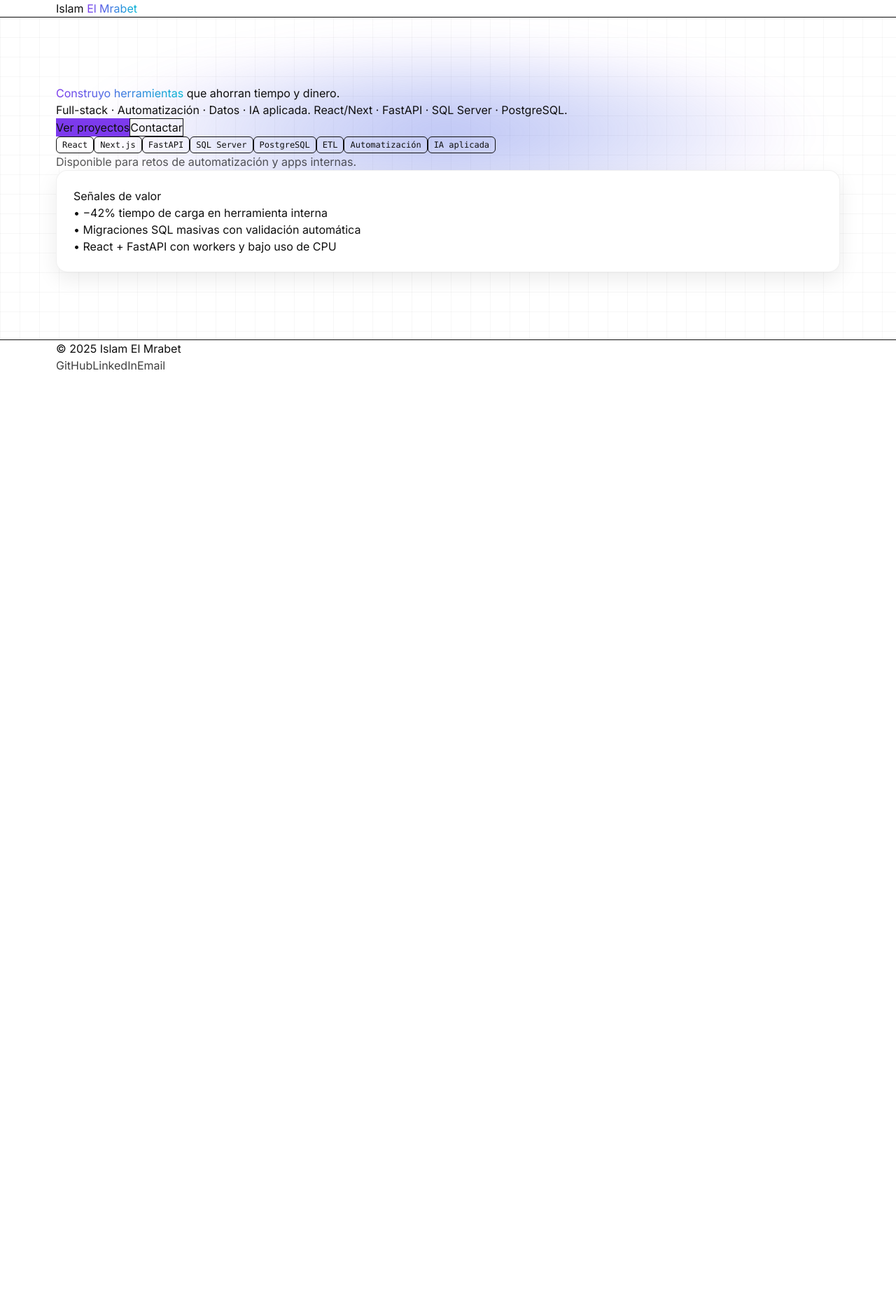
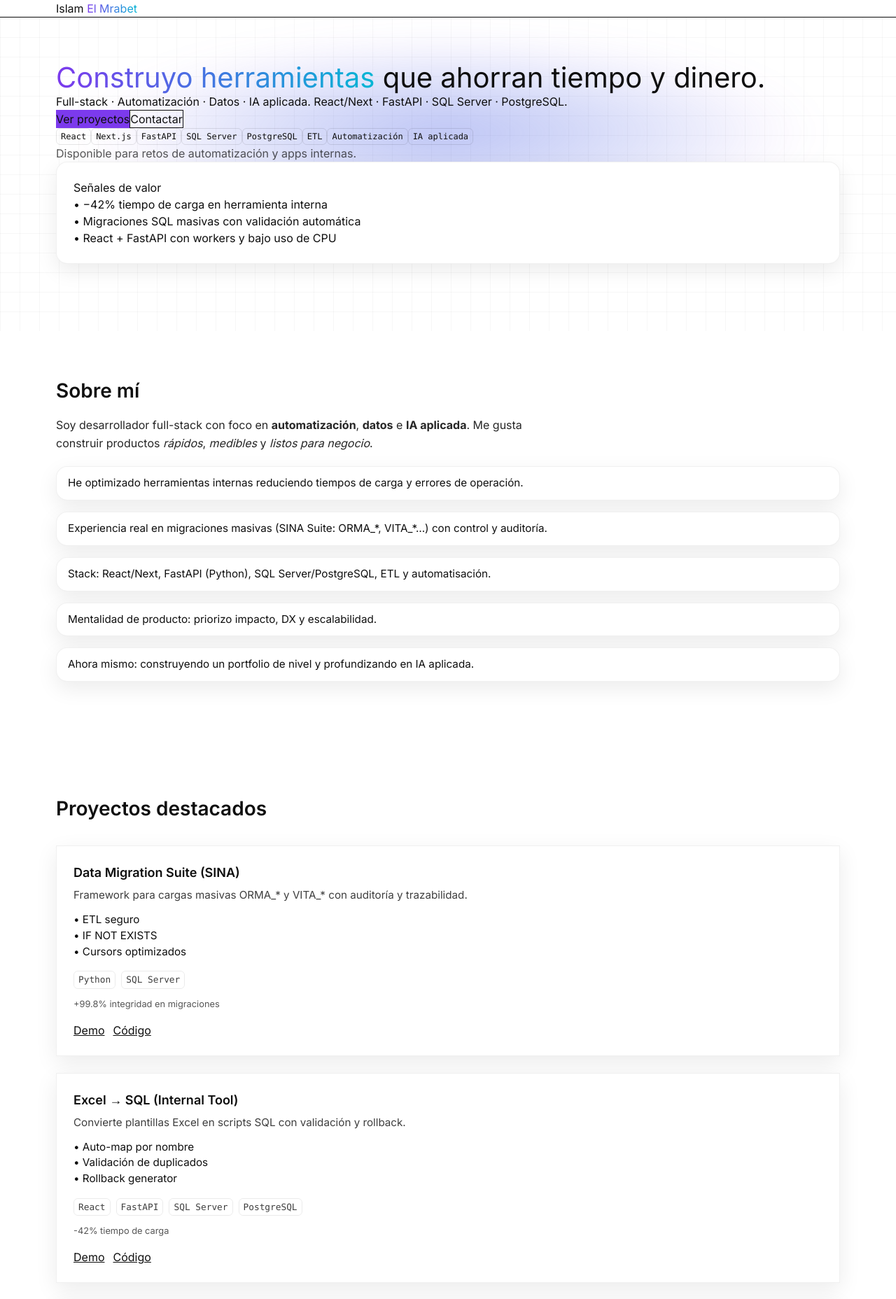
Before and after one commit to IslamReact/islam-protfolio2, a Next.js app: page / in a window 1280 px wide. Shown: the top 1856 px of the page at 70% size. Before the commit the page ends 800 px from the top, so only its background shows below. Built offline with nearby package versions, Linux system fonts and the light colour scheme.

Commit message:
feat: about + contacto (mailto) + css sin @apply

```diff
--- /dev/null
+++ b/src/app/components/features/home/AboutSection.jsx
@@ -0,0 +1,29 @@
+export default function AboutSection() {
+  return (
+    <section id="about" className="section">
+      <div className="container-base">
+        <h2 style={{ fontSize: '1.75rem', fontWeight: 600, marginBottom: '1rem' }}>
+          Sobre mí
+        </h2>
+        <p style={{ maxWidth: 720, lineHeight: 1.6, opacity: 0.9 }}>
+          Soy desarrollador full-stack con foco en <strong>automatización</strong>, <strong>datos</strong> e <strong>IA aplicada</strong>.
+          Me gusta construir productos <em>rápidos</em>, <em>medibles</em> y <em>listos para negocio</em>.
+        </p>
+
+        <div style={{ display: 'grid', gap: '1rem', marginTop: '1.25rem' }}>
+          {[
+            'He optimizado herramientas internas reduciendo tiempos de carga y errores de operación.',
+            'Experiencia real en migraciones masivas (SINA Suite: ORMA_*, VITA_*…) con control y auditoría.',
+            'Stack: React/Next, FastAPI (Python), SQL Server/PostgreSQL, ETL y automatisación.',
+            'Mentalidad de producto: priorizo impacto, DX y escalabilidad.',
+            'Ahora mismo: construyendo un portfolio de nivel y profundizando en IA aplicada.'
+          ].map((t) => (
+            <div key={t} className="card" style={{ padding: '0.75rem 1rem' }}>
+              <p style={{ margin: 0, fontSize: '0.95rem' }}>{t}</p>
+            </div>
+          ))}
+        </div>
+      </div>
+    </section>
+  );
+}
--- /dev/null
+++ b/src/app/components/features/home/ContactSection.jsx
@@ -0,0 +1,68 @@
+'use client';
+
+import { useState } from 'react';
+
+export default function ContactSection() {
+  const [sending, setSending] = useState(false);
+
+  function handleSubmit(e) {
+    e.preventDefault();
+    if (sending) return;
+
+    const form = e.currentTarget;
+    const name = form.name.value.trim();
+    const email = form.email.value.trim();
+    const message = form.message.value.trim();
+
+    const subject = encodeURIComponent(`Contacto portfolio – ${name}`);
+    const body = encodeURIComponent(`Nombre: ${name}\nEmail: ${email}\n\nMensaje:\n${message}`);
+    const mailto = `mailto:tuemail@example.com?subject=${subject}&body=${body}`;
+
+    setSending(true);
+    window.location.href = mailto;
+    setTimeout(() => setSending(false), 1200);
+  }
+
+  return (
+    <section id="contacto" className="section">
+      <div className="container-base">
+        <h2 style={{ fontSize: '1.75rem', fontWeight: 600, marginBottom: '1rem' }}>
+          Contacto
+        </h2>
+
+        <form onSubmit={handleSubmit}
+              style={{ display: 'grid', gap: '0.75rem', gridTemplateColumns: '1fr', maxWidth: 720 }}>
+          <input className="card" name="name" placeholder="Tu nombre" required
+                 aria-label="Tu nombre" />
+          <input className="card" type="email" name="email" placeholder="Tu email" required
+                 aria-label="Tu email" />
+          <textarea className="card" name="message" rows={5}
+                    placeholder="¿En qué te puedo ayudar?" required
+                    aria-label="Mensaje" />
+          <button type="submit"
+                  disabled={sending}
+                  style={{
+                    display: 'inline-flex', alignItems: 'center', justifyContent: 'center',
+                    gap: '0.5rem',
+                    padding: '0.75rem 1.25rem',
+                    borderRadius: '1rem',
+                    background: 'rgb(var(--brand-violet))',
+                    color: '#fff',
+                    border: 'none',
+                    cursor: sending ? 'not-allowed' : 'pointer',
+                    opacity: sending ? 0.8 : 1
+                  }}>
+            {sending ? 'Abriendo correo…' : 'Enviar'}
+          </button>
+          <p style={{ fontSize: '0.85rem', opacity: 0.7 }}>
+            Consejo: reemplaza <code>tuemail@example.com</code> por tu correo real en el código.
+          </p>
+        </form>
+
+        <div style={{ marginTop: '1rem', fontSize: '0.9rem', opacity: 0.85 }}>
+          <p><strong>¿Quieres envío real sin abrir correo?</strong> Te preparo una ruta <code>/api/contact</code> con un servicio ligero (p. ej., Resend) y variables de entorno. Tú eliges cuándo dar ese paso.</p>
+        </div>
+      </div>
+    </section>
+  );
+}
--- a/src/app/components/features/home/Hero.jsx
+++ b/src/app/components/features/home/Hero.jsx
@@ -25,7 +25,7 @@ export default function Hero() {
             initial={{ opacity: 0, y: 10 }}
             animate={{ opacity: 1, y: 0 }}
             transition={{ duration: 0.45 }}
-            className="text-4xl md:text-5xl font-semibold leading-tight"
+            className="text-[40px] md:text-[52px] font-semibold leading-[1.1]"
           >
             <span className="u2050-gradient-text">Construyo herramientas</span> que ahorran tiempo y dinero.
           </motion.h1>
--- /dev/null
+++ b/src/app/components/features/home/ProjectSection.jsx
@@ -0,0 +1,14 @@
+import ProjectGrid from '@/app/components/features/projects/ProjectGrid';
+
+export default function ProjectsSection() {
+  return (
+    <section id="proyectos" style={{ padding: '4rem 0' }}>
+      <div className="container-base">
+        <h2 style={{ fontSize: '1.75rem', fontWeight: 600, marginBottom: '2rem' }}>
+          Proyectos destacados
+        </h2>
+        <ProjectGrid />
+      </div>
+    </section>
+  );
+}
--- /dev/null
+++ b/src/app/components/features/projects/ProjectCard.jsx
@@ -0,0 +1,59 @@
+import Link from 'next/link';
+
+export default function ProjectCard({ p }) {
+  return (
+    <article
+      className="rounded-2xl border"
+      style={{
+        background: 'color-mix(in oklab, rgb(var(--bg)) 70%, rgb(255 255 255) 30%)',
+        borderColor: 'rgb(var(--card-border))',
+        boxShadow: 'var(--shadow-soft)',
+        padding: '1.5rem',
+        display: 'flex',
+        flexDirection: 'column',
+        height: '100%'
+      }}
+    >
+      <h3 style={{ fontSize: '1.125rem', fontWeight: 600 }}>{p.title}</h3>
+      <p style={{ marginTop: '0.5rem', opacity: 0.8, fontSize: '0.95rem' }}>{p.summary}</p>
+
+      {Array.isArray(p.highlights) && p.highlights.length > 0 && (
+        <ul style={{ marginTop: '0.75rem', fontSize: '0.95rem', lineHeight: 1.5 }}>
+          {p.highlights.map((h) => <li key={h}>• {h}</li>)}
+        </ul>
+      )}
+
+      {Array.isArray(p.stack) && p.stack.length > 0 && (
+        <div style={{ marginTop: '1rem', display: 'flex', flexWrap: 'wrap', gap: '0.5rem', opacity: 0.8, fontSize: '0.8rem' }}>
+          {p.stack.map((s) => (
+            <span
+              key={s}
+              style={{
+                display: 'inline-flex',
+                alignItems: 'center',
+                border: '1px solid rgba(0,0,0,0.1)',
+                padding: '2px 6px',
+                borderRadius: '6px',
+                fontFamily: 'ui-monospace, SFMono-Regular, Menlo, Monaco, Consolas, "Liberation Mono", "Courier New", monospace'
+              }}
+              className="dark:border-[rgba(255,255,255,0.15)]"
+            >
+              {s}
+            </span>
+          ))}
+        </div>
+      )}
+
+      {p.metric && <p style={{ marginTop: '0.75rem', opacity: 0.7, fontSize: '0.8rem' }}>{p.metric}</p>}
+
+      <div style={{ marginTop: 'auto', paddingTop: '1rem', display: 'flex', gap: '0.75rem' }}>
+        {p.links?.demo && (
+          <Link href={p.links.demo} className="underline">Demo</Link>
+        )}
+        {p.links?.code && (
+          <Link href={p.links.code} className="underline">Código</Link>
+        )}
+      </div>
+    </article>
+  );
+}
--- /dev/null
+++ b/src/app/components/features/projects/ProjectGrid.jsx
@@ -0,0 +1,30 @@
+import fs from 'node:fs';
+import path from 'node:path';
+import ProjectCard from './ProjectCard';
+
+function getProjects() {
+  const dir = path.join(process.cwd(), 'src', 'content', 'projects');
+  const files = fs.readdirSync(dir).filter(f => f.endsWith('.json'));
+  const list = files.map((f) => {
+    const raw = fs.readFileSync(path.join(dir, f), 'utf-8');
+    return JSON.parse(raw);
+  });
+  // Orden opcional por título
+  return list.sort((a, b) => a.title.localeCompare(b.title));
+}
+
+export default function ProjectGrid() {
+  const projects = getProjects();
+  return (
+    <div
+      style={{
+        display: 'grid',
+        gap: '1.5rem',
+        gridTemplateColumns: 'repeat(1, minmax(0, 1fr))'
+      }}
+      className="sm:grid-cols-2 lg:grid-cols-3"
+    >
+      {projects.map((p) => <ProjectCard key={p.title} p={p} />)}
+    </div>
+  );
+}
--- a/src/app/config/nav.js
+++ b/src/app/config/nav.js
@@ -1,4 +1,5 @@
 export const nav = [
+  { href: '#about', label: 'Sobre mí' },
   { href: '#proyectos', label: 'Proyectos' },
   { href: '#contacto', label: 'Contacto' },
 ];
--- a/src/app/globals.css
+++ b/src/app/globals.css
@@ -3,45 +3,42 @@
 
 @import '../app/styles/tokens.css';
 
+/* ---- Base ---- */
 html {
   scroll-behavior: smooth;
 }
 
 body {
+  font-family: ui-sans-serif, system-ui, -apple-system, Segoe UI, Roboto, Ubuntu, Cantarell, Noto Sans, Helvetica Neue, Arial, "Apple Color Emoji", "Segoe UI Emoji";
   -webkit-font-smoothing: antialiased;
   -moz-osx-font-smoothing: grayscale;
   background: rgb(var(--bg));
   color: rgb(var(--fg));
+  margin: 0;
 }
 
-/* Utilidades base */
+/* ---- Utilidades propias (sin @apply) ---- */
 .container-base {
-  max-width: 72rem; /* Tailwind's max-w-6xl */
-  margin-left: auto; /* Tailwind's mx-auto */
-  margin-right: auto; /* Tailwind's mx-auto */
-  padding-left: 1rem; /* Tailwind's px-4 */
-  padding-right: 1rem; /* Tailwind's px-4 */
+  max-width: 72rem;
+  /* ~ 1152px */
+  margin-left: auto;
+  margin-right: auto;
+  padding-left: 1rem;
+  padding-right: 1rem;
 }
 
 .section {
-  padding-top: 4rem; /* py-16 */
-  padding-bottom: 4rem; /* py-16 */
-}
-
-@media (min-width: 768px) {
-  .section {
-    padding-top: 6rem; /* md:py-24 */
-    padding-bottom: 6rem; /* md:py-24 */
-  }
+  padding-top: 4rem;
+  /* 64px */
+  padding-bottom: 6rem;
+  /* 96px */
 }
 
 .card {
   background: color-mix(in oklab, rgb(var(--bg)) 70%, rgb(255 255 255) 30%);
-  border-radius: 1rem; /* rounded-2xl */
-  padding: 1.5rem;     /* p-6 */
-  border-width: 1px;   /* border */
-  border-style: solid; /* border */
-  box-shadow: 0 1px 2px 0 rgba(0,0,0,0.05); /* shadow-sm */
+  border-radius: 1rem;
+  padding: 1.5rem;
+  border: 1px solid;
   border-color: rgb(var(--card-border));
   box-shadow: var(--shadow-soft);
 }
@@ -49,18 +46,14 @@ body {
 .kbd {
   display: inline-flex;
   align-items: center;
-  border-radius: 0.375rem; /* rounded-md */
-  border-width: 1px;
-  border-style: solid;
-  padding-left: 0.5rem; /* px-2 */
-  padding-right: 0.5rem; /* px-2 */
-  padding-top: 0.125rem; /* py-0.5 */
-  padding-bottom: 0.125rem; /* py-0.5 */
-  font-size: 0.75rem; /* text-xs */
-  font-family: ui-monospace, SFMono-Regular, Menlo, Monaco, Consolas, "Liberation Mono", "Courier New", monospace; /* font-mono */
+  border: 1px solid rgba(0, 0, 0, 0.1);
+  padding: 2px 6px;
+  border-radius: 6px;
+  font-size: 12px;
+  font-family: ui-monospace, SFMono-Regular, Menlo, Monaco, Consolas, "Liberation Mono", "Courier New", monospace;
 }
 
-/* Fondo radial suave (glow) */
+/* ---- Fondo radial + grid sutil ---- */
 .bg-radial {
   position: relative;
   isolation: isolate;
@@ -77,7 +70,6 @@ body {
   z-index: -1;
 }
 
-/* Grid sutil tipo “learnvue” */
 .bg-grid {
   --gcolor: rgba(0, 0, 0, 0.03);
   --gsize: 28px;
--- a/src/app/page.tsx
+++ b/src/app/page.tsx
@@ -1,6 +1,9 @@
 import Header from '@/app/components/layout/header';
 import Footer from '@/app/components/layout/footer';
 import Hero from '@/app/components/features/home/Hero';
+import ProjectsSection from '@/app/components/features/home/ProjectSection';
+import AboutSection from '@/app/components/features/home/AboutSection';
+import ContactSection from '@/app/components/features/home/ContactSection';
 
 export default function HomePage() {
   return (
@@ -8,7 +11,9 @@ export default function HomePage() {
       <Header />
       <main>
         <Hero />
-        {/* Próximas secciones: señales, proyectos, contacto… (las añadiremos en siguientes partes) */}
+        <AboutSection />
+        <ProjectsSection />
+        <ContactSection />
       </main>
       <Footer />
     </>
--- /dev/null
+++ b/src/content/projects/data-migration-suite.json
@@ -0,0 +1,8 @@
+{
+  "title": "Data Migration Suite (SINA)",
+  "summary": "Framework para cargas masivas ORMA_* y VITA_* con auditoría y trazabilidad.",
+  "highlights": ["ETL seguro", "IF NOT EXISTS", "Cursors optimizados"],
+  "stack": ["Python", "SQL Server"],
+  "metric": "+99.8% integridad en migraciones",
+  "links": { "demo": "#", "code": "#" }
+}
--- /dev/null
+++ b/src/content/projects/excel-to-sql.json
@@ -0,0 +1,8 @@
+{
+  "title": "Excel → SQL (Internal Tool)",
+  "summary": "Convierte plantillas Excel en scripts SQL con validación y rollback.",
+  "highlights": ["Auto-map por nombre", "Validación de duplicados", "Rollback generator"],
+  "stack": ["React", "FastAPI", "SQL Server", "PostgreSQL"],
+  "metric": "-42% tiempo de carga",
+  "links": { "demo": "#", "code": "#" }
+}
--- /dev/null
+++ b/src/content/projects/focustogether.json
@@ -0,0 +1,8 @@
+{
+  "title": "FocusTogether (SaaS)",
+  "summary": "Productividad con salas WebRTC, Pomodoro y gamificación.",
+  "highlights": ["Microservicios", "Prisma/Postgres", "Next.js"],
+  "stack": ["Next.js", "NestJS", "PostgreSQL"],
+  "metric": "+35% retención de sesión",
+  "links": { "demo": "#", "code": "#" }
+}
```
